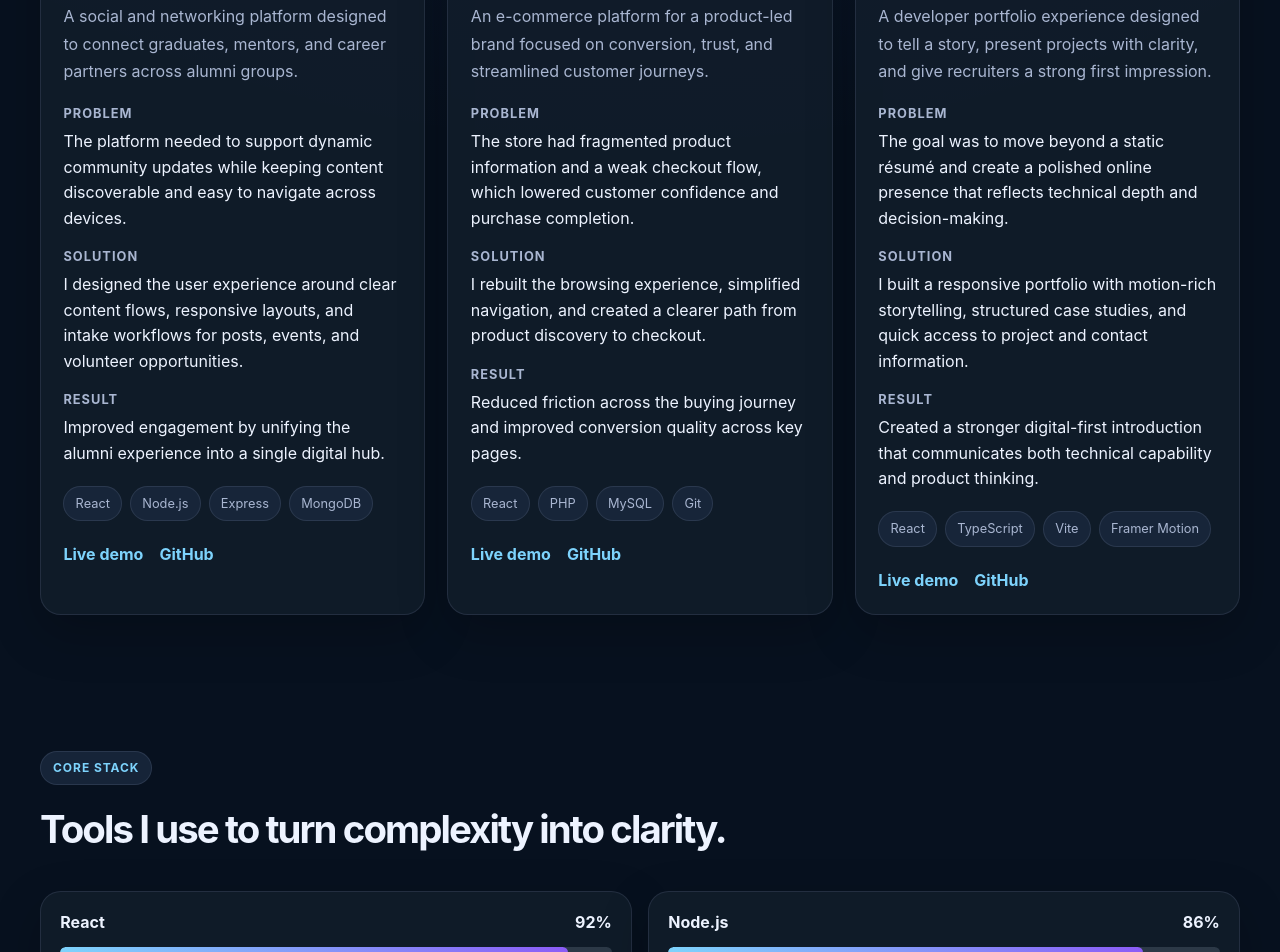
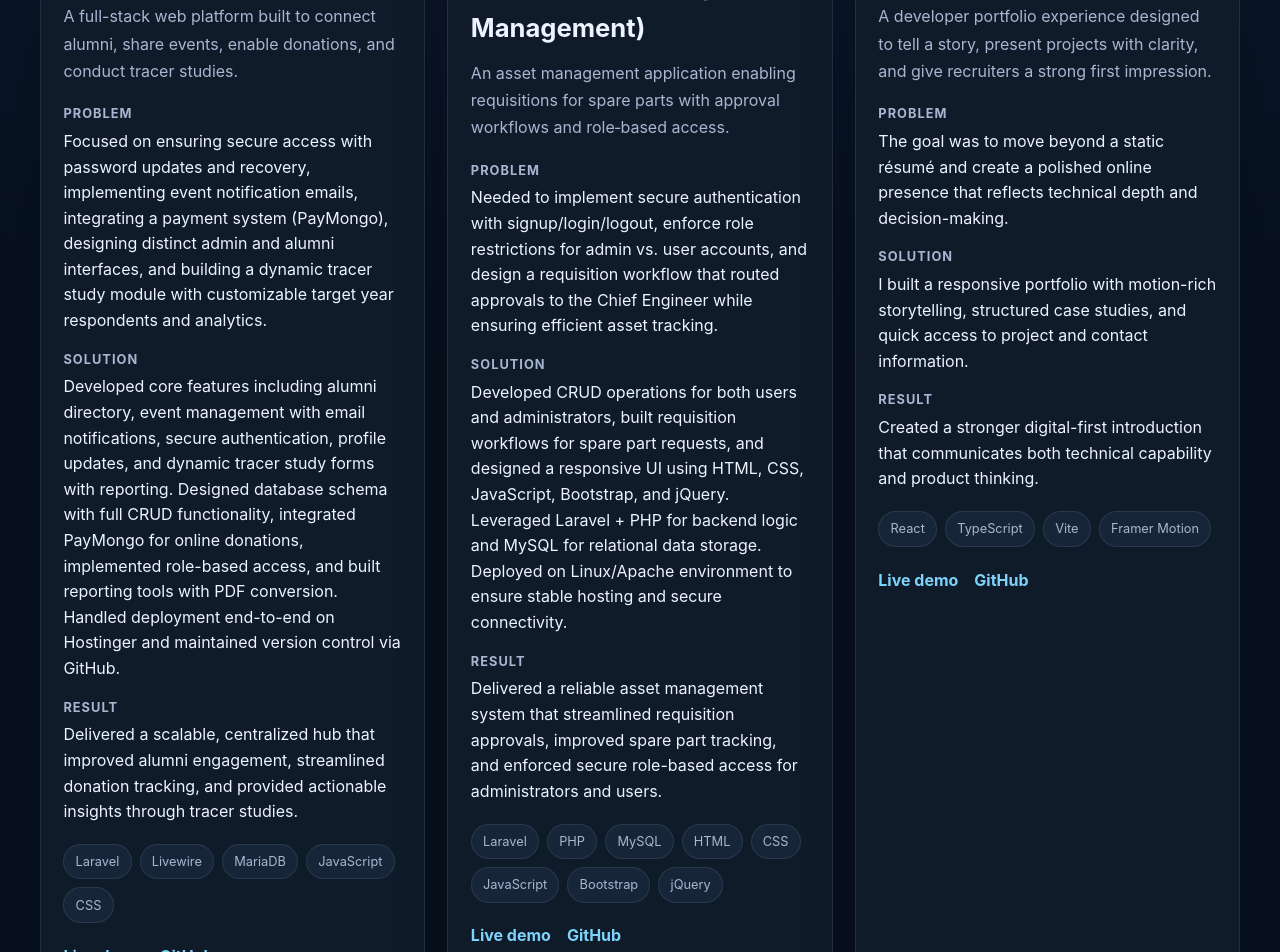
Before and after one commit to palanas-jeffrey/portfolio-2026, a React (Vite) app: page / in a window 1280 px wide. Shown: the part 1160-2112 px from the top of the page. Built offline with nearby package versions, Linux system fonts and the light colour scheme.

Commit message:
data update

```diff
--- a/src/data/portfolioData.ts
+++ b/src/data/portfolioData.ts
@@ -1,14 +1,4 @@
-export type Project = {
-  title: string
-  category: string
-  summary: string
-  challenge: string
-  solution: string
-  result: string
-  stack: string[]
-  demo: string
-  github: string
-}
+
 
 export type Skill = {
   name: string
@@ -23,32 +13,46 @@ export type TimelineItem = {
 
 export const navItems = ['About', 'Projects', 'Skills', 'Contact']
 
+export type Project = {
+  title: string
+  category: string
+  summary: string
+  challenge: string
+  solution: string
+  result: string
+  stack: string[]
+  demo: string
+  github: string
+}
+
 export const projects: Project[] = [
   {
     title: 'Alumni Connect',
     category: 'Community platform',
     summary:
-      'A social and networking platform designed to connect graduates, mentors, and career partners across alumni groups.',
+      'A full-stack web platform built to connect alumni, share events, enable donations, and conduct tracer studies.',
     challenge:
-      'The platform needed to support dynamic community updates while keeping content discoverable and easy to navigate across devices.',
+      'Focused on ensuring secure access with password updates and recovery, implementing event notification emails, integrating a payment system (PayMongo), designing distinct admin and alumni interfaces, and building a dynamic tracer study module with customizable target year respondents and analytics.',
     solution:
-      'I designed the user experience around clear content flows, responsive layouts, and intake workflows for posts, events, and volunteer opportunities.',
-    result: 'Improved engagement by unifying the alumni experience into a single digital hub.',
-    stack: ['React', 'Node.js', 'Express', 'MongoDB'],
+      'Developed core features including alumni directory, event management with email notifications, secure authentication, profile updates, and dynamic tracer study forms with reporting. Designed database schema with full CRUD functionality, integrated PayMongo for online donations, implemented role-based access, and built reporting tools with PDF conversion. Handled deployment end-to-end on Hostinger and maintained version control via GitHub.',
+    result:
+      'Delivered a scalable, centralized hub that improved alumni engagement, streamlined donation tracking, and provided actionable insights through tracer studies.',
+    stack: ['Laravel', 'Livewire', 'MariaDB', 'JavaScript', 'CSS'],
     demo: '#',
     github: '#',
   },
   {
-    title: 'Coastal Commerce',
-    category: 'E-commerce rebuild',
+    title: 'Alfa Laval Purifier (Asset Management)',
+    category: 'Asset management and inventory application',
     summary:
-      'An e-commerce platform for a product-led brand focused on conversion, trust, and streamlined customer journeys.',
+      'An asset management application enabling requisitions for spare parts with approval workflows and role‑based access.',
     challenge:
-      'The store had fragmented product information and a weak checkout flow, which lowered customer confidence and purchase completion.',
+      'Needed to implement secure authentication with signup/login/logout, enforce role restrictions for admin vs. user accounts, and design a requisition workflow that routed approvals to the Chief Engineer while ensuring efficient asset tracking.',
     solution:
-      'I rebuilt the browsing experience, simplified navigation, and created a clearer path from product discovery to checkout.',
-    result: 'Reduced friction across the buying journey and improved conversion quality across key pages.',
-    stack: ['React', 'PHP', 'MySQL', 'Git'],
+      'Developed CRUD operations for both users and administrators, built requisition workflows for spare part requests, and designed a responsive UI using HTML, CSS, JavaScript, Bootstrap, and jQuery. Leveraged Laravel + PHP for backend logic and MySQL for relational data storage. Deployed on Linux/Apache environment to ensure stable hosting and secure connectivity.',
+    result:
+      'Delivered a reliable asset management system that streamlined requisition approvals, improved spare part tracking, and enforced secure role-based access for administrators and users.',
+    stack: ['Laravel', 'PHP', 'MySQL', 'HTML', 'CSS', 'JavaScript', 'Bootstrap', 'jQuery'],
     demo: '#',
     github: '#',
   },
@@ -69,13 +73,22 @@ export const projects: Project[] = [
 ]
 
 export const skills: Skill[] = [
-  { name: 'React', level: 92 },
+  { name: 'React', level: 80 },
   { name: 'Node.js', level: 86 },
   { name: 'Express.js', level: 82 },
   { name: 'MongoDB', level: 78 },
   { name: 'PHP', level: 74 },
+  { name: 'Laravel', level: 80 },
   { name: 'MySQL', level: 80 },
-  { name: 'Git', level: 90 },
+  { name: 'Git', level: 85 },
+  { name: 'JavaScript', level: 90 },
+  { name: 'TypeScript', level: 80 },
+  { name: 'HTML', level: 90 },
+  { name: 'CSS', level: 88 },
+  { name: 'Bootstrap', level: 80 },
+  { name: 'jQuery', level: 75 },
+  { name: 'Tailwind CSS', level: 78 },
+  { name: 'Jest', level: 80 },
 ]
 
 export const timeline: TimelineItem[] = [
@@ -95,13 +108,13 @@ export const timeline: TimelineItem[] = [
     year: '2019',
     title: 'Associate Software Engineer',
     description:
-      'Gained professional experience developing full‑stack applications. Worked on Node.js backends and Angular/React frontends, optimizing queries, building dynamic UI components, and integrating APIs and AI agents. Tech Stack: React, Angular, Node.js, MongoDB, Git.',
+      'Gained professional experience developing full‑stack applications. Worked on Node.js backends and Angular/React frontends, optimizing queries, building dynamic UI components, and integrating APIs and AI agents. Tech Stack: React, Angular, Node.js, MongoDB, Git, Jest.',
   },
   {
     year: '2021',
     title: 'Fullstack Web Developer',
     description:
-      'Delivered clean, reliable user experiences with strong UX focus and performance awareness. Worked on responsive UI updates, accessibility features, and dynamic components using React, Angular, and ASP.NET. Collaborated with designers via Figma/InVision, optimized queries, integrated APIs and chatbots. Tech Stack: React, Angular, Node.js, ASP.NET, MongoDB, HTML, CSS, JavaScript, Bootstrap, jQuery, Tailwind, Git.',
+      'Delivered clean, reliable user experiences with strong UX focus and performance awareness. Worked on responsive UI updates, accessibility features, and dynamic components using React, Angular, and ASP.NET. Collaborated with designers via Figma/InVision, optimized queries, integrated APIs and chatbots. Tech Stack: React, Angular, Node.js, ASP.NET, MongoDB, HTML, CSS, JavaScript, Bootstrap, jQuery, Tailwind, Jest, Git.',
   },
 ];
 
```
